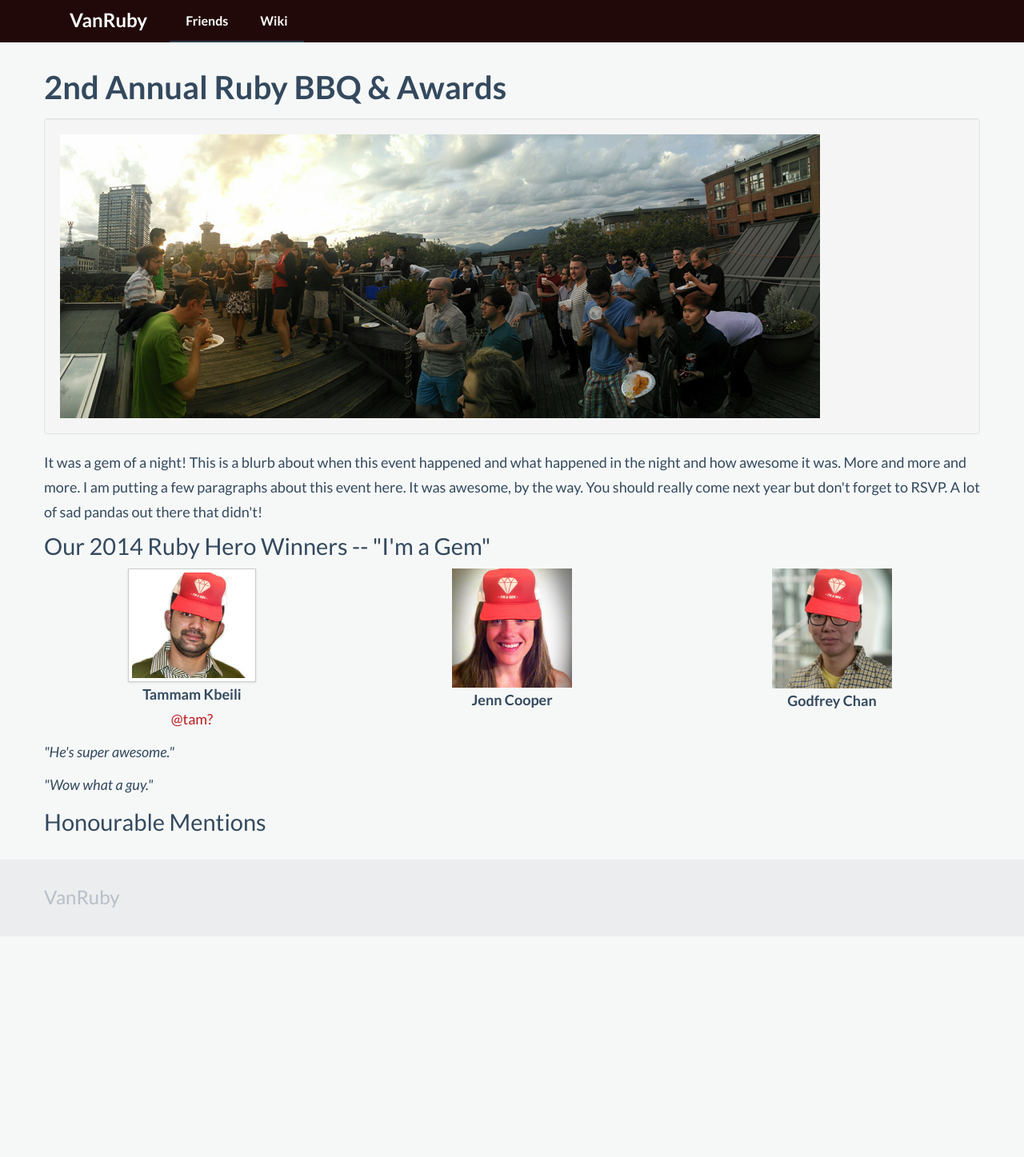
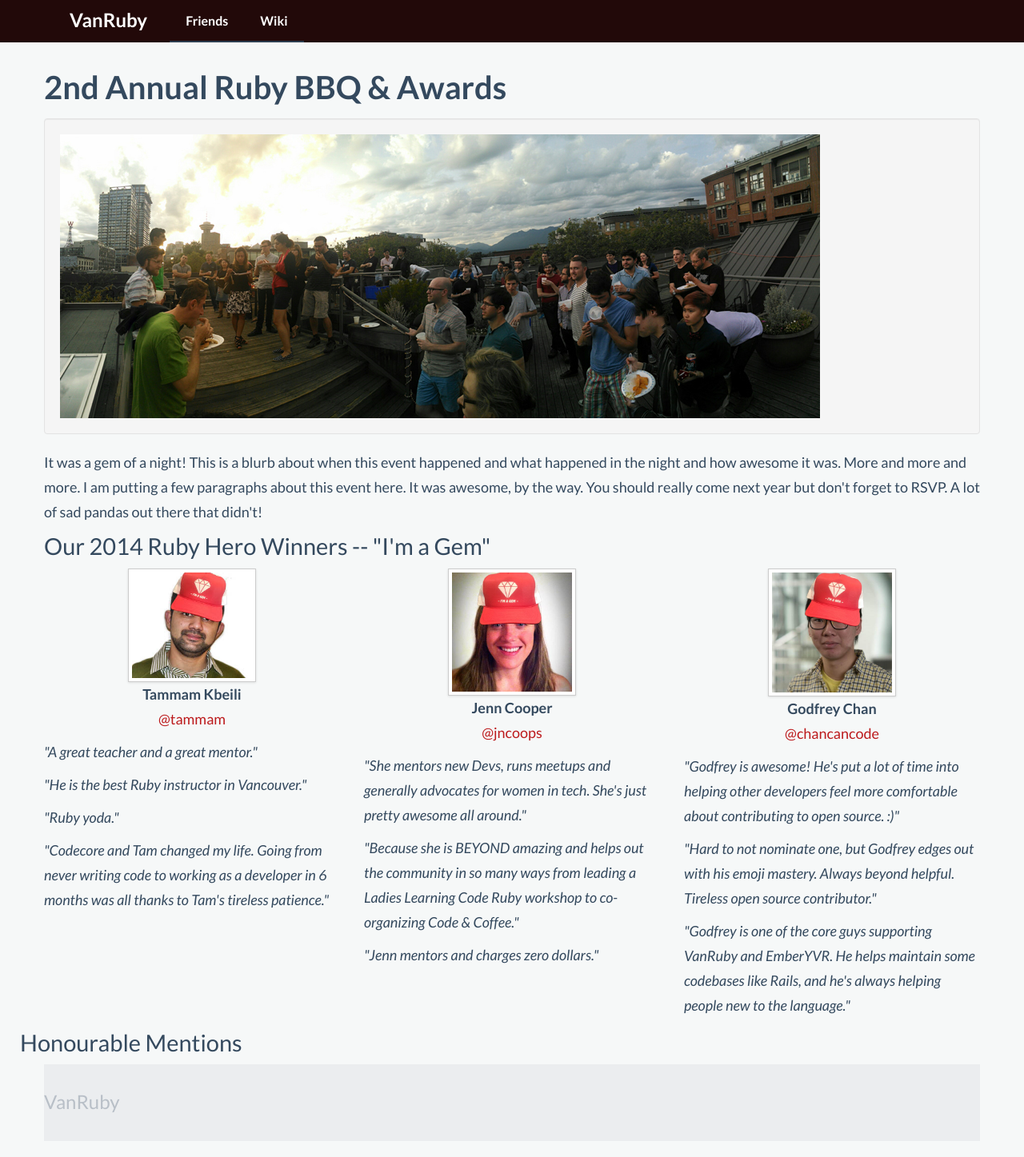
Before and after one commit to vanruby/vanruby.github.io, a Jekyll site: the page built from 2014-hereos.html, in a window 1280 px wide. Shown: the whole page at 80% size. Built offline with Jekyll 4.4.1, drawn with Linux system fonts in a browser that asks for light colours; Markdown is read by kramdown in place of the engine named in the settings; before the commit the page ends 1171 px from its top, so only the background shows below that.

Commit message:
Tons of great changes :lipstick:

```diff
--- a/2014-hereos.html
+++ b/2014-hereos.html
@@ -24,23 +24,42 @@ title: "VanRuby - Vancouver Ruby on Rails Group"
         <img src="/images/tam.jpg" alt="Tam" width="150" height="150" class="img-polaroid">
         <p>
           <strong>Tammam Kbeili</strong>
-          <br><a href="http://twitter.com/tam?">@tam?</a>
+          <br><a href="http://twitter.com/tammam">@tammam</a>
         </p>
       </div>
 
-      <p><em>"He's super awesome."</em></p>
-      <p><em>"Wow what a guy."</em></p>
+      <p><em>"A great teacher and a great mentor."</em></p>
+      <p><em>"He is the best Ruby instructor in Vancouver."</em></p>
+      <p><em>"Ruby yoda."</em></p>
+      <p><em>"Codecore and Tam changed my life. Going from never writing code to working as a developer in 6 months was all thanks to Tam's tireless patience."</p></em>
     </div>
 
-    <div class="span4 pagination-centered">
-      <img src="/images/jenncoop.jpg" alt="Jenn" width="150" height="150">
-      <p><strong>Jenn Cooper</strong></p>
+    <div class="span4">
+      <div class="pagination-centered">
+      <img src="/images/jenncoop.jpg" alt="Jenn" width="150" height="150" class="img-polaroid">
+      <p>
+        <strong>Jenn Cooper</strong>
+        <br><a href="http://twitter.com/jncoops">@jncoops</a>
+      </p>
     </div>
 
-    <div class="span4 pagination-centered">
-      <img src="/images/godfrey.jpg" alt="Godfrey Chan's photo" width="150" height="150">
-      <p><strong>Godfrey Chan</strong></p>
-    </div><!-- /.span4 -->
+    <p><em>"She mentors new Devs, runs meetups and generally advocates for women in tech. She's just pretty awesome all around."</p></em>
+    <p><em>"Because she is BEYOND amazing and helps out the community in so many ways from leading a Ladies Learning Code Ruby workshop to co-organizing Code & Coffee."</p></em>
+    <p><em>"Jenn mentors and charges zero dollars."</p></em>
+  </div>
+
+    <div class="span4">
+      <div class="pagination-centered">
+      <img src="/images/godfrey.jpg" alt="Godfrey Chan's photo" width="150" height="150" class="img-polaroid">
+      <p>
+        <strong>Godfrey Chan</strong>
+        <br><a href="http://twitter.com/chancancode">@chancancode</a>
+      </p>
+    </div>
+
+    <p><em>"Godfrey is awesome! He's put a lot of time into helping other developers feel more comfortable about contributing to open source. :)"</p></em>
+    <p><em>"Hard to not nominate one, but Godfrey edges out with his emoji mastery. Always beyond helpful. Tireless open source contributor."</p></em>
+    <p><em>"Godfrey is one of the core guys supporting VanRuby and EmberYVR. He helps maintain some codebases like Rails, and he's always helping people new to the language."</p></em>
   </div><!-- /.row -->
 
   <div class="row">
```
